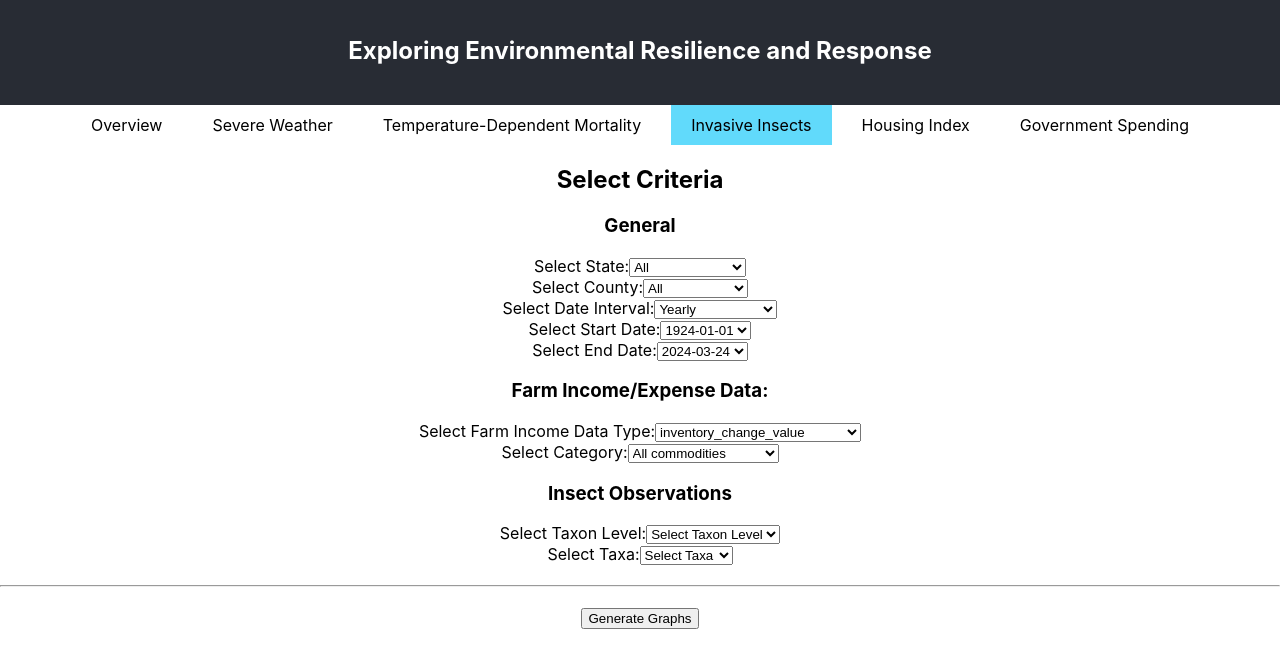
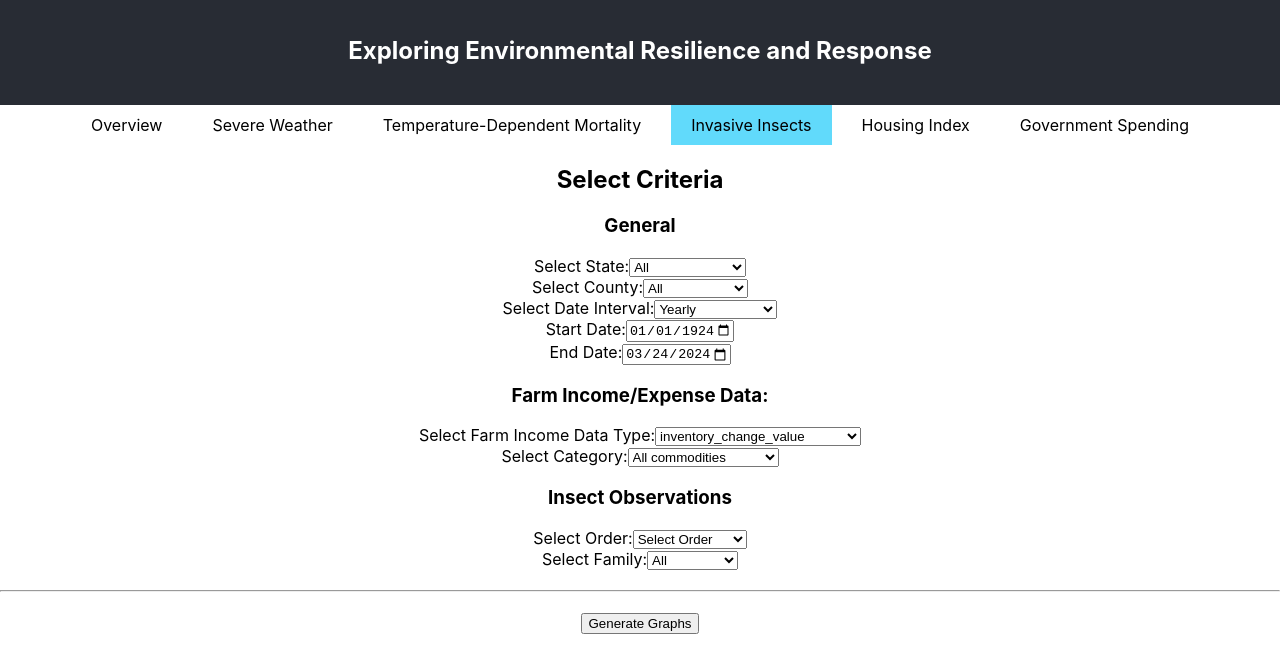
Before and after one commit to sbieberUF/CIS4301-Project, a React (Create React App) app in the folder db-app/: page / in a window 1280 px wide. Both pictures are taken after a click on the element "Invasive Insects". Shown: the top 672 px of the page. Built offline with nearby package versions, Linux system fonts and the light colour scheme.

Commit message:
selecting by insect order

```diff
--- a/db-app/src/invasiveInsects.js
+++ b/db-app/src/invasiveInsects.js
@@ -12,13 +12,14 @@ import axios from "axios";
 
 function InvasiveInsectsTab() {
   const [options, setOptions] = useState({
-    state: ["All"],
-    county: ["All"],
+    state: ['All'],
+    county: ['All'],
     dateInterval: ["Yearly"],
     startDate: ["1924-01-01"],
     endDate: ["2024-03-24"],
-    taxonLevel: ["All"],
-    taxon: ["All"],
+    order: ["All"],
+    family: ["All"],
+    genus: ["All"],
     dataType: ["inventory_change_value"],
     incomeCategory: ["All commodities"]
   });
@@ -26,7 +27,7 @@ function InvasiveInsectsTab() {
   const [data1, setData1] = useState(null);
   // Mock data for right now
   const states = ['All', 'Alabama','Alaska','Arizona','Arkansas','California','Colorado','Connecticut','Delaware','Florida','Georgia','Hawaii','Idaho','Illinois','Indiana','Iowa','Kansas','Kentucky','Louisiana','Maine','Maryland','Massachusetts','Michigan','Minnesota','Mississippi','Missouri','Montana','Nebraska','Nevada','New Hampshire','New Jersey','New Mexico','New York','North Carolina','North Dakota','Ohio','Oklahoma','Oregon','Pennsylvania','Rhode Island','South Carolina','South Dakota','Tennessee','Texas','Utah','Vermont','Virginia','Washington','West Virginia','Wisconsin','Wyoming']
-  const [counties, setCounties] = useState(["All"]);
+  const [counties, setCounties] = useState(['All']);
   const populateCounties= async () => {
     var startingCounties = ['All'];
     if (options.state !== "All") {
@@ -49,11 +50,23 @@ function InvasiveInsectsTab() {
       setCounties(startingCounties);
   })}
   else {setCounties(['All'])}};
-  const startDates = ["1924-01-01"];
-  const endDates = ["2024-03-24"];
   const dateIntervals = ["Daily", "Monthly", "Yearly", "Every Five Years"];
-  const taxonLevels = ["Order", "Family", "Genus"];
-  const taxa = ["ALL", "Lepidoptera", "Diptera"];
+  const orders = [
+    "Blattodea",
+    "Coleoptera",
+    "Dermaptera",
+    "Diptera",
+    "Ephemeroptera",
+    "Hemiptera",
+    "Hymenoptera",
+    "Lepidoptera",
+    "Mantodea",
+    "Odonata",
+    "Orthoptera",
+    "Siphonaptera",
+    "Thysanoptera",
+];
+  const families = ["All"];
   const dataTypes = ["inventory_change_value", "cash_receipt", "intermediate_product_expense"];
   const incomeCategories = ["All crops", "Animals and products", "All commodities"];
 
@@ -110,20 +123,22 @@ function InvasiveInsectsTab() {
     else if (options.dateInterval === "Every Five Years") {
       timeformat = `(ROUND(TO_NUMBER(TO_CHAR(observationdate, 'YYYY'))/5)) * 5`
     }
-    var conditions = "";
-    if (options.state !== "All") {
+    var conditions = "WHERE origin = 'invasive'";
+    if (options.state !== 'All') {
       if (conditions.length === 0) {
       }
       conditions = `WHERE obsstate = '${options.state}'`;
-      if (options.county !== "All") {
+      if (options.county !== 'All') {
         conditions += ` AND obscounty = '${options.county}'`
       }
     }
-    if (options.taxon !== "All") {
+    if (options.order !== 'All') {
       if (conditions.length === 0) {
-       // conditions = "WHERE ";
+        conditions = `WHERE insect_order = '${options.order}'`;
       }
-      // conditions = `${conditions}ORDER = '${options.taxon}'`;
+      else {
+        conditions += ` AND insect_order = '${options.order}'`;
+      }
     }
     var queryText1 = `WITH dates(dateIntervals) AS (
       SELECT TO_CHAR(${timeformat}) FROM "MIRANDABARNES".observation
@@ -197,23 +212,27 @@ function InvasiveInsectsTab() {
         </label>
         <br />
         <label>
-          Select Start Date:
-          <select name="startDate" value={options.startDate} onChange={handleChange}>
-            <option value="">Start Date</option>
-            {startDates.map((option) => (
-              <option key={option} value={option}>{option}</option>
-            ))}
-          </select>
-        </label>
-        <br />
-        <label>
-          Select End Date:
-          <select name="endDate" value={options.endDate} onChange={handleChange}>
-            <option value="">End Date</option>
-            {endDates.map((option) => (
-              <option key={option} value={option}>{option}</option>
-            ))}
-          </select>
+          Start Date:
+          <input
+            type="date"
+            id="startDate"
+            name="startDate"
+            value={options.startDate}
+            onChange={handleChange}
+            min="1950-01-01"
+            max="2023-12-31"
+          />
+          <br />
+          End Date:
+          <input
+            type="date"
+            id="endDate"
+            name="endDate"
+            value={options.endDate}
+            onChange={handleChange}
+            min="1950-01-01"
+            max="2023-12-31"
+          />
         </label>
       </div>
       <div>
@@ -241,20 +260,20 @@ function InvasiveInsectsTab() {
       <div>
         <h3>Insect Observations</h3>
         <label>
-          Select Taxon Level:
-          <select name="taxonLevel" value={options.taxonLevel} onChange={handleChange}>
-            <option value="">Select Taxon Level</option>
-            {taxonLevels.map((option) => (
+          Select Order:
+          <select name="order" value={options.order} onChange={handleChange}>
+            <option value="">Select Order</option>
+            {orders.map((option) => (
               <option key={option} value={option}>{option}</option>
             ))}
           </select>
         </label>
         <br />
         <label>
-          Select Taxa:
-          <select name="taxa" value={options.taxa} onChange={handleChange}>
+          Select Family:
+          <select name="family" value={options.family} onChange={handleChange}>
             <option value="">Select Taxa</option>
-            {taxa.map((option) => (
+            {families.map((option) => (
               <option key={option} value={option}>{option}</option>
             ))}
           </select>
```
